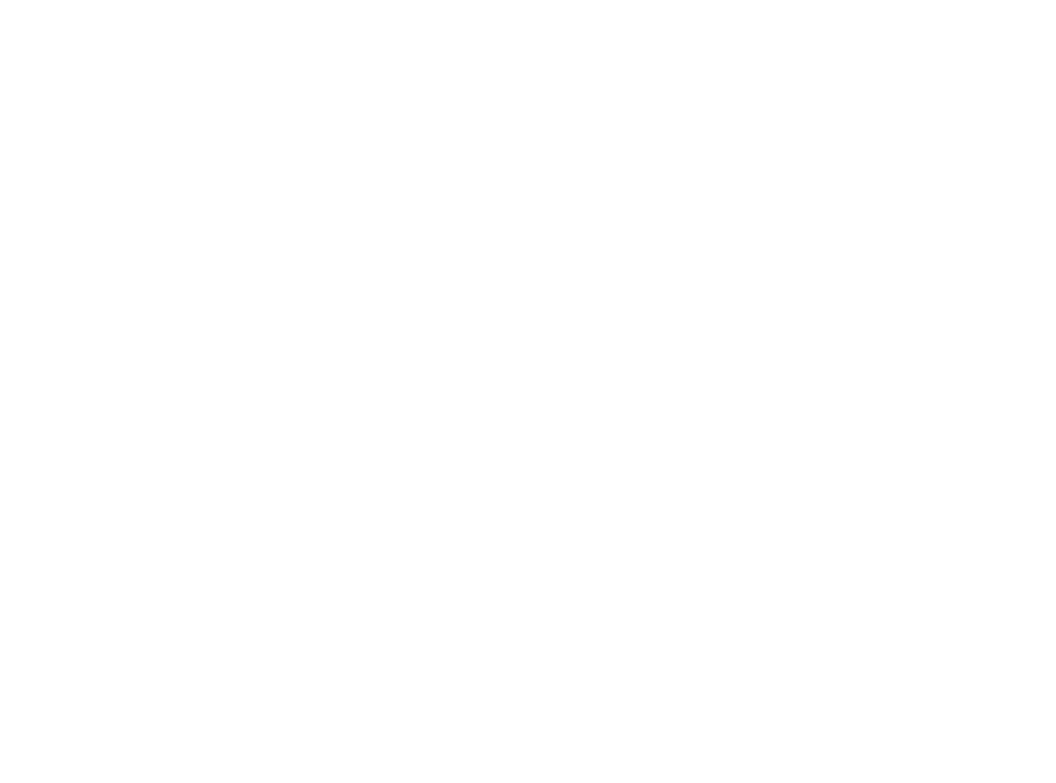
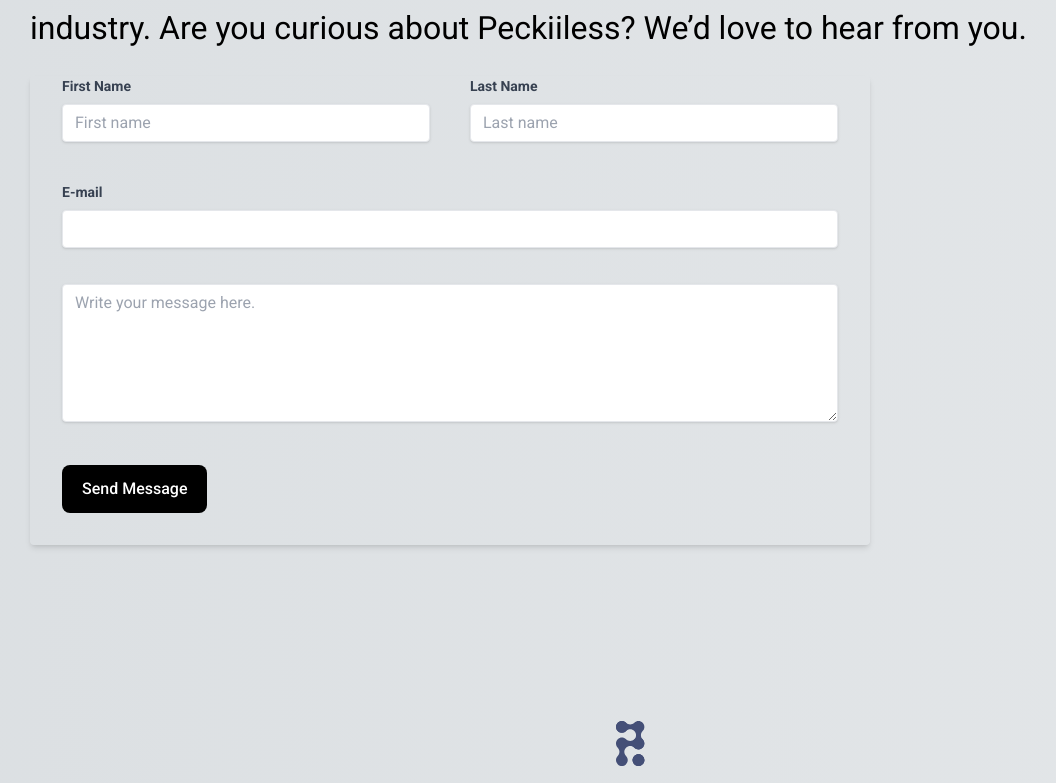
Before and after one commit to Peckiiless/peckiiless-website, a Next.js app: page /about-us in a window 1280 px wide. Shown: the part 4097-4880 px from the top of the page, without its empty margins (10-1066 px from the left). Before the commit the page ends 3973 px from the top, so only its background shows below. Built offline with nearby package versions, Linux system fonts and the light colour scheme.

Commit message:
adds email functionality

```diff
--- /dev/null
+++ b/app/about-us/components/Email.tsx
@@ -0,0 +1,26 @@
+interface ContactMeEmailProps {
+  name: string;
+  emailAddress: string;
+  content: string;
+}
+
+const ContactMeEmail = ({
+  name,
+  content,
+  emailAddress,
+}: ContactMeEmailProps) => {
+  const previewText = `${name} has a message`;
+
+  return (
+    <div>
+      <h1>Contact form submission</h1>
+      <p>
+        From <strong>{name}</strong> at {emailAddress}
+      </p>
+      <h2>Message:</h2>
+      <p>{content}</p>
+    </div>
+  );
+};
+
+export default ContactMeEmail;
--- a/app/about-us/components/SubmitForm.tsx
+++ b/app/about-us/components/SubmitForm.tsx
@@ -1,7 +1,45 @@
+"use client";
+
+import { zodResolver } from "@hookform/resolvers/zod";
+import { useForm } from "react-hook-form";
+import * as z from "zod";
 import CustomButton from "@/app/components/CustomButton";
 import FadeIn from "@/app/components/FadeIn";
 
+const formSchema = z.object({
+  name: z.string().min(2, {
+    message: "Name must be at least 2 characters.",
+  }),
+  email: z.string().email({
+    message: "Email must be in proper format",
+  }),
+  content: z.string().min(2, {
+    message: "Content must be at least 2 characters.",
+  }),
+});
+
 export default function SubmitForm() {
+  const {
+    register,
+    handleSubmit,
+    formState: { errors },
+  } = useForm<z.infer<typeof formSchema>>({
+    resolver: zodResolver(formSchema),
+  });
+
+  async function onSubmit(values: z.infer<typeof formSchema>) {
+    // TODO: implement
+    console.log(values);
+
+    await fetch("/api/send", {
+      method: "POST",
+      body: JSON.stringify({
+        name: values.name,
+        emailAddress: values.email,
+        content: values.content,
+      }),
+    });
+  }
   return (
     <FadeIn className="max-w-[80rem] mx-auto mt-20 px-10">
       <div className="mx-auto">
@@ -10,7 +48,10 @@ export default function SubmitForm() {
           healthcare industry. Are you curious about Peckiiless? We’d love to
           hear from you.
         </p>
-        <form className="w-[70%] shadow-md rounded px-8 mt-6 pb-8 mb-4">
+        <form
+          onSubmit={handleSubmit(onSubmit)}
+          className="w-[70%] shadow-md rounded px-8 mt-6 pb-8 mb-4"
+        >
           <div className="flex gap-10 mb-6">
             <div className="w-full md:w-1/2 mb-4">
               <label className="block text-gray-700 text-sm font-bold mb-2">
@@ -21,7 +62,13 @@ export default function SubmitForm() {
                 id="username"
                 type="text"
                 placeholder="First name"
+                {...register("name")}
               />
+              {errors?.name && (
+                <p className="px-1 text-xs text-red-600">
+                  {errors.name.message}
+                </p>
+              )}
             </div>
 
             <div className="w-full md:w-1/2 mb-4">
@@ -44,7 +91,13 @@ export default function SubmitForm() {
               className="shadow appearance-none border rounded w-full py-2 px-3 text-gray-700 mb-3 leading-tight focus:outline-none focus:shadow-outline"
               id="password"
               type="email"
+              {...register("email")}
             />
+            {errors?.email && (
+              <p className="px-1 text-xs text-red-600">
+                {errors.email.message}
+              </p>
+            )}
           </div>
           <div className="mb-6">
             <textarea
@@ -52,15 +105,27 @@ export default function SubmitForm() {
               id="password"
               placeholder="Write your message here."
               rows={6}
+              {...register("content")}
             />
+            {errors?.content && (
+              <p className="px-1 text-xs text-red-600">
+                {errors.content.message}
+              </p>
+            )}
           </div>
           <div className="">
-            <div className="pt-5">
+            {/* <div className="pt-5">
               <CustomButton
                 title="Submit"
                 containerStyles="bg-primary-700 font-medium md:text-[1.625rem] xs:text-[1.25rem] text-[.75rem] text-white rounded-[2.5rem] py-3 px-24"
               />
-            </div>
+            </div> */}
+            <button
+              type="submit"
+              className="inline-block w-full rounded-lg bg-black px-5 py-3 font-medium text-white sm:w-auto"
+            >
+              Send Message
+            </button>
           </div>
         </form>
       </div>
--- a/app/about-us/page.tsx
+++ b/app/about-us/page.tsx
@@ -7,6 +7,7 @@ import Awards from "./components/Awards";
 import Supports from "./components/Supports";
 import Navbar from "../components/Navbar";
 import SubmitForm from "./components/SubmitForm";
+import Footer from "../components/Footer";
 
 export default function AboutUsPage() {
   return (
@@ -19,7 +20,8 @@ export default function AboutUsPage() {
       <Partners />
       <Awards />
       <Supports />
-      {/* <SubmitForm /> */}
+      <SubmitForm />
+      <Footer />
     </div>
   );
 }
--- a/app/api/hello/route.ts
+++ /dev/null
@@ -1,3 +0,0 @@
-export async function GET(request: Request) {
-  return new Response('Hello, Next.js!')
-}
--- /dev/null
+++ b/app/api/send/route.ts
@@ -0,0 +1,29 @@
+import ContactMeEmail from "../../emails/contact-form-email";
+import { NextRequest, NextResponse } from "next/server";
+import { Resend } from "resend";
+import * as z from "zod";
+
+const resend = new Resend("re_6kGcYb5f_AmHGk21SBSDPZ44ToF57FTGQ");
+
+const sendRouteSchema = z.object({
+  name: z.string().min(2),
+  emailAddress: z.string().email(),
+  content: z.string().min(2),
+});
+
+export async function POST(req: NextRequest) {
+  const { name, emailAddress, content } = await req
+    .json()
+    .then((body) => sendRouteSchema.parse(body));
+
+  const data = await resend.emails.send({
+    from: "onboarding@resend.dev",
+    to: ["s.patowary@yahoo.com"],
+    subject: `${name} has a message!`,
+    react: ContactMeEmail({ name, emailAddress, content }),
+  });
+
+  console.log(data);
+
+  return NextResponse.json({ data, error: null }, { status: 200 });
+}
--- /dev/null
+++ b/app/emails/contact-form-email.tsx
@@ -0,0 +1,22 @@
+interface ContactFormEmailProps {
+  name: string;
+  emailAddress: string;
+  content: string;
+}
+
+const ContactFormEmail: React.FC<Readonly<ContactFormEmailProps>> = ({
+  name,
+  emailAddress,
+  content,
+}) => (
+  <div>
+    <h1>Contact form submission</h1>
+    <p>
+      From <strong>{name}</strong> at {emailAddress}
+    </p>
+    <h2>Message:</h2>
+    <p>{content}</p>
+  </div>
+);
+
+export default ContactFormEmail;
```
Also changed, not shown: package.json (+6 -1 lines), 1 other file (tests, documents, lock files or other folders).
